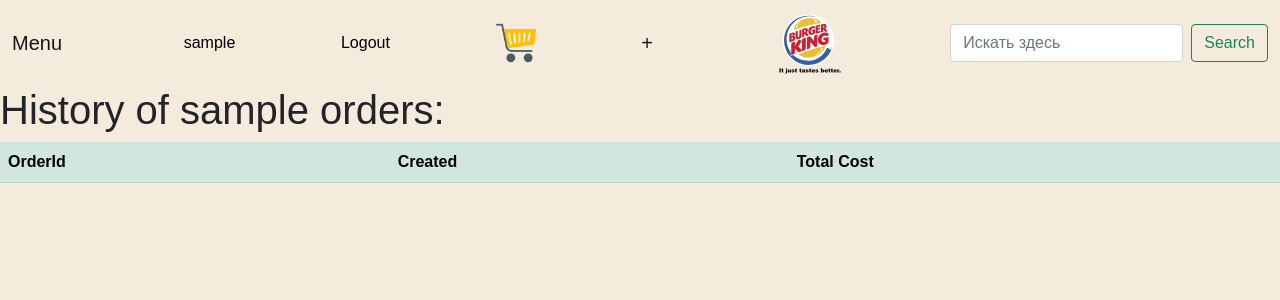
After one commit to kani0798/BurgerKing, a Django app: page /order/history/ in a window 1280 px wide. The commit adds this page. Shown: the top 300 px of the page. Run offline with Django 3.2, Linux system fonts and the light colour scheme; the visitor is signed in with stand-in values (Sample User, id 1); data that the repository does not hold is empty; some web fonts are replaced.

Commit message:
Order history.

```diff
--- /dev/null
+++ b/order/templates/history.html
@@ -0,0 +1,31 @@
+{% extends 'base.html' %}
+
+{% block content %}
+    <h1>History of {{ request.user }} orders:</h1>
+<table class="table table-success">
+  <thead>
+    <tr>
+      <th scope="col">OrderId</th>
+      <th scope="col">Created</th>
+      <th scope="col">Total Cost</th>
+    </tr>
+  </thead>
+  <tbody>
+  {% for order in orders %}
+       <tr>
+          <td>
+              <a href="{% url 'order-detail' order.id %}">{{ order.id }}</a>
+          </td>
+           <td>
+                 <a href="{% url 'order-detail' order.id %}">{{ order.created }}</a>
+           </td>
+          <td>
+                <a href="{% url 'order-detail' order.id %}">{{ order.total_cost }}$</a>
+          </td>
+        </tr>
+
+  {% endfor %}
+  </tbody>
+</table>
+
+{% endblock %}
--- a/order/templates/order_process.html
+++ b/order/templates/order_process.html
@@ -1,5 +1,5 @@
 {% extends 'base.html' %}
-
+{% load cart_tag %}
 {% block content %}
   <form method="post" enctype="multipart/form-data">
         {{ order_form.as_p }}
@@ -14,6 +14,7 @@
       <th scope="col">Image</th>
       <th scope="col">Price</th>
         <th scope="col">Quantity</th>
+         <th scope="col">Total</th>
     </tr>
   </thead>
   <tbody>
@@ -23,6 +24,7 @@
       <td><img style="width: 100px; height: auto;" src="{{ val.image }}"></td>
       <td>{{ val.price }}</td>
     <td>{{ val.quantity }}</td>
+    <td>{{ val.price|multiply:val.quantity }}</td>
     </tr>
   {% endfor %}
   </tbody>
--- a/order/urls.py
+++ b/order/urls.py
@@ -1,7 +1,10 @@
 from django.urls import path
 
-from .views import order_create
+from .views import order_create, order_history, order_history_detail
 
 urlpatterns = [
     path('create/', order_create, name='order-create'),
+    path('history/', order_history, name='order-history'),
+    path('history/detail/<int:order_id>/',
+         order_history_detail, name='order-detail'),
 ]
--- a/order/views.py
+++ b/order/views.py
@@ -5,7 +5,7 @@ from django.shortcuts import render
 # Create your views here.
 from menu.models import Product
 from .forms import OrderCreateForm
-from .models import OrderItem
+from .models import OrderItem, Order
 
 
 def order_create(request):
@@ -21,12 +21,26 @@ def order_create(request):
             for product_id, description in cart.items():
                 product = Product.objects.get(pk=int(product_id))
                 OrderItem.objects.create(order=order,
-                                         product=product)
+                                         product=product,
+                                         quantity=int(description['quantity']))
                 print(product)
             cart.clear()
             return render(request, 'order_created.html', locals())
     else:
         order_form = OrderCreateForm()
-        prices = [float(float(item['quantity']) * float(item['price'])) for item in cart.values()]
+        prices = [float(item['quantity']) * float(item['price']) for item in cart.values()]
         total_cost = round(sum(prices), 2)
     return render(request, 'order_process.html', locals())
+
+
+def order_history(request):
+    # orders = request.user.orders.all()
+    orders = Order.objects.filter(user=request.user)
+    return render(request, 'history.html', {'orders': orders})
+
+
+def order_history_detail(request, order_id):
+    order = Order.objects.get(pk=order_id)
+    order_items = order.items.all()
+    # order_items = OrderItem.objects.filter(order=order_id)
+    return render(request, 'history_detail.html', locals())
--- a/templates/base.html
+++ b/templates/base.html
@@ -16,6 +16,17 @@
         body {
             background-color: #f5ebdc;
         }
+
+        a {
+            text-decoration: none;
+            color: black;
+            transition: 0.8s;
+        }
+
+        a:hover {
+            color: brown;
+            transition: 0.8s;
+        }
     </style>
 
 </head>
@@ -29,7 +40,11 @@
           <a href="{% url 'register' %}">Sign Up</a>
               <a href="{% url 'login' %}">Log In</a>
              {% else %}
+
+             <a href="{% url 'order-history' %}">
              <span>{{ request.user.username }}</span>
+             </a>
+
              <a href="{% url 'logout' %}">Logout</a>
           {% endif %}
 
```
Also changed, not shown: order/templates/history_detail.html (added, +28 -0 lines).
